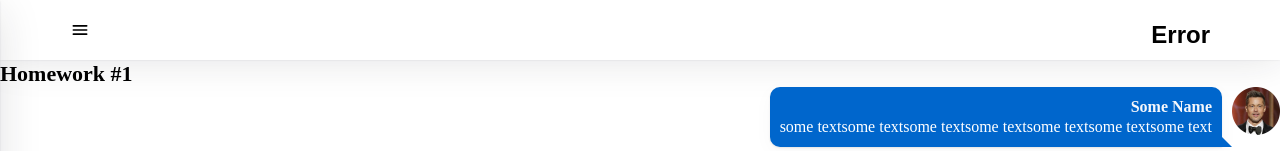
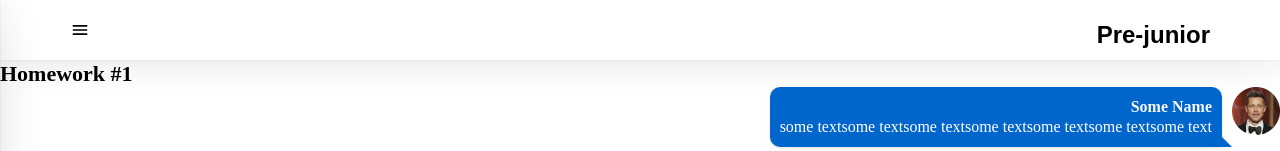
Before and after one commit to PRMartin89/firstdomashka030223, a React (Create React App) app: page / in a window 1280 px wide. Shown: the top 151 px of the page. Built offline with nearby package versions, Linux system fonts and the light colour scheme.

Commit message:
domask55505.03.23

```diff
--- a/src/s2-homeworks/hw05/header/Header.tsx
+++ b/src/s2-homeworks/hw05/header/Header.tsx
@@ -19,8 +19,9 @@ export const Header: FC<PropsType> = ({handleOpen}) => {
                 ? 'Junior'
                 : currentPath === PATH.JUNIOR_PLUS
                     ? 'Junior Plus'
-                    : 'Error'
-
+                    : currentPath === '/'
+                        ? 'Pre-junior'
+                        : 'Error'
     useEffect(() => {
         location.pathname = PATH.PRE_JUNIOR
     },[])
```
Also changed, not shown: 5 other files (tests, documents, lock files or other folders).
